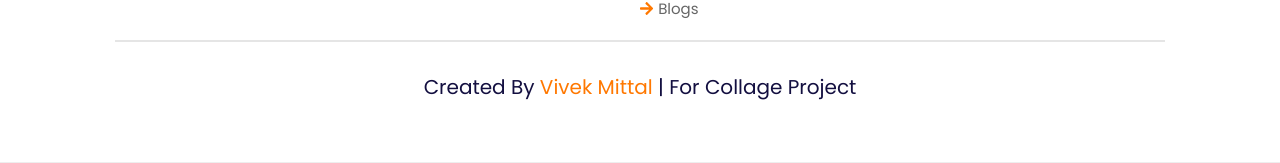
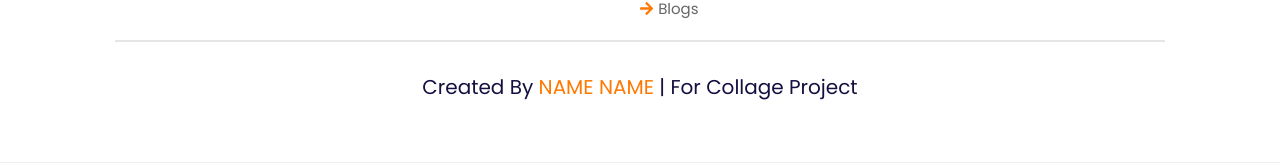
Before and after one commit to CrossStack-Q/for_vivek, a React (Create React App) app: page / in a window 1280 px wide. Shown: the part 4747-4910 px from the top of the page. Built offline with nearby package versions, Linux system fonts and the light colour scheme.

Commit message:
Update index.jsx

```diff
--- a/src/components/Footer/index.jsx
+++ b/src/components/Footer/index.jsx
@@ -128,7 +128,7 @@ export default function Footer() {
         <p>
           Created By
           {' '}
-          <span>Vivek Mittal</span>
+          <span>NAME NAME</span>
           {' '}
           | For Collage Project
         </p>
```
